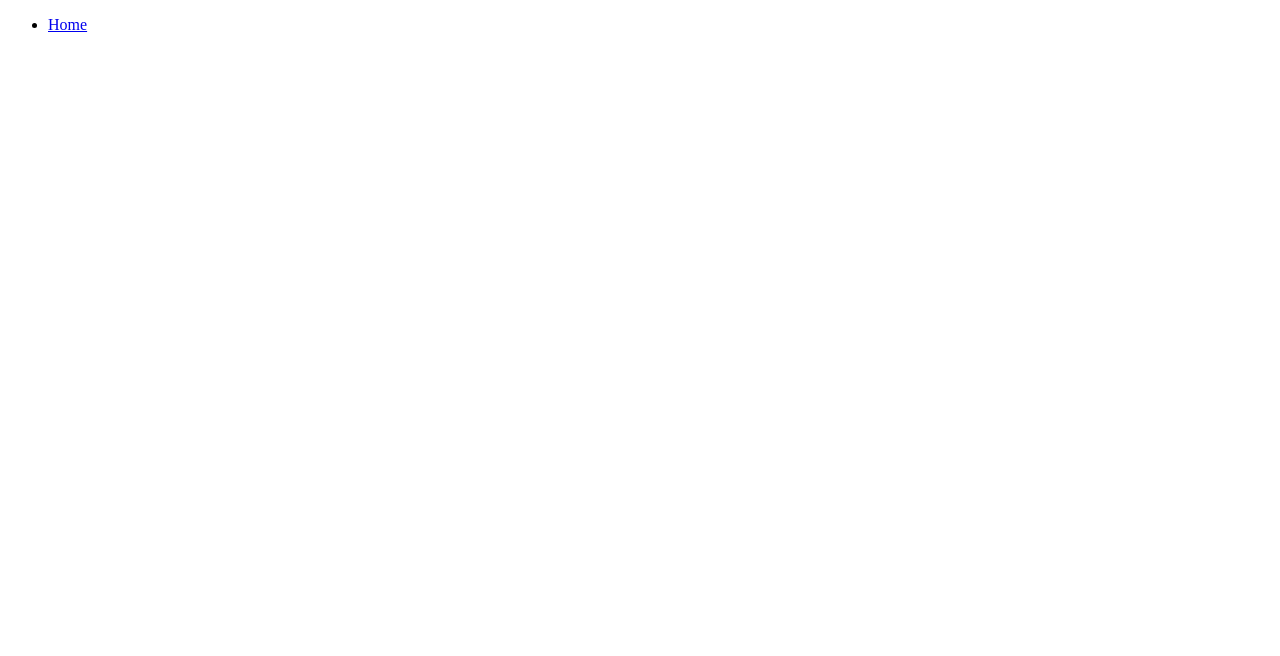
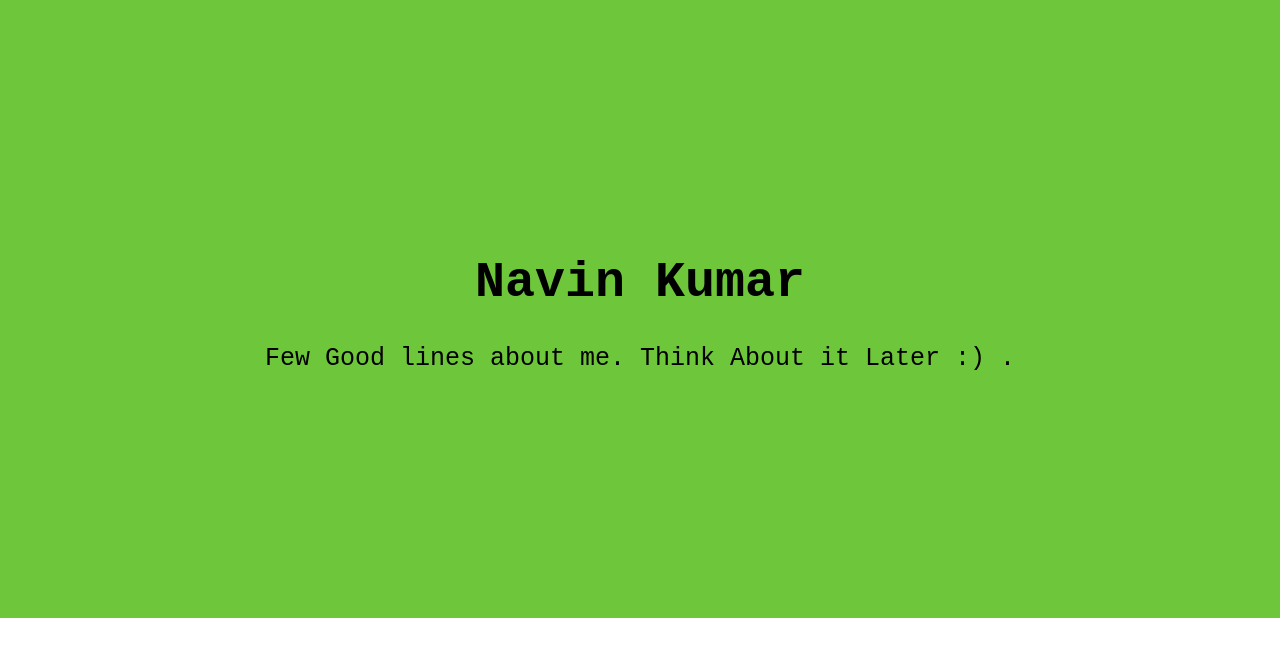
Before and after one commit to KN999/Portfolio, a React app: page / in a window 1280 px wide. Shown: the top 656 px of the page. Built offline with nearby package versions, Linux system fonts and the light colour scheme; the HTML template or start-up script is replaced by a standard one.

Commit message:
Added HomePage

```diff
--- a/package.json
+++ b/package.json
@@ -21,11 +21,13 @@
     "babel-preset-es2015": "^6.24.1",
     "babel-preset-react": "^6.24.1",
     "body-parser": "^1.17.2",
+    "css-loader": "^2.1.0",
     "express": "^4.15.3",
     "react": "^15.6.2",
     "react-dom": "^15.6.2",
     "react-router": "^4.3.1",
     "react-router-dom": "^4.3.1",
+    "style-loader": "^0.23.1",
     "webpack": "^3.12.0"
   }
 }
--- /dev/null
+++ b/portfolio/src/App.css
@@ -0,0 +1,8 @@
+.App {
+    border: 2px solid black;
+    text-align: center;
+    background: #f5f5f5;
+    color: #333;
+    margin: 20px;
+    padding: 20px;
+  }
--- a/portfolio/src/Components/App.jsx
+++ b/portfolio/src/Components/App.jsx
@@ -1,19 +1,12 @@
-import React, { Component } from 'react';
-import { BrowserRouter as Router, Route, Link} from 'react-router-dom';
-import { browserHistory } from 'react-router';
-import HomePage from './HomePage';
-import NavBar from './HeaderComponent/NavBar';
-class App extends Component {
-  render() {
-    return (
-      <Router>
-        <div>
-          <NavBar />
-          <Route onclick = "console.log('I being clicked')" name="home" exact path="./" component={HomePage} />
-        </div>
-      </Router>
+import React from "react";
+import HomePage from "./HomePage"
+import "./../App.css";
+const App = () => {
+  return (
+    <div >
+      <HomePage/>
+    </div>
+    );
+};
 
-    )
-  }
-}
 export default App;
--- /dev/null
+++ b/portfolio/src/Components/HomePage.css
@@ -0,0 +1,11 @@
+.HomePage {
+    /*border: 2px solid black;*/
+    text-align: center;
+    background: #6EC73B;
+    color: #000;
+    font-family: 'Courier New';
+    font-size: 25px;
+    margin: -8px;
+    border: -1px;
+    padding: 220px;
+  }
--- a/portfolio/src/Components/HomePage.jsx
+++ b/portfolio/src/Components/HomePage.jsx
@@ -1,9 +1,11 @@
 import React, { Component } from 'react';
+import "./HomePage.css";
 class HomePage extends Component {
   render() {
     return (
-      <div>
-        Home Page
+      <div className = "HomePage">
+        <h1 className = "HomeHeading">Navin Kumar</h1>
+        <p className = "HomeContent">Few Good lines about me. Think About it Later :) .</p>
       </div>
     )
   }
```
Also changed, not shown: 2 other files (tests, documents, lock files or other folders).
